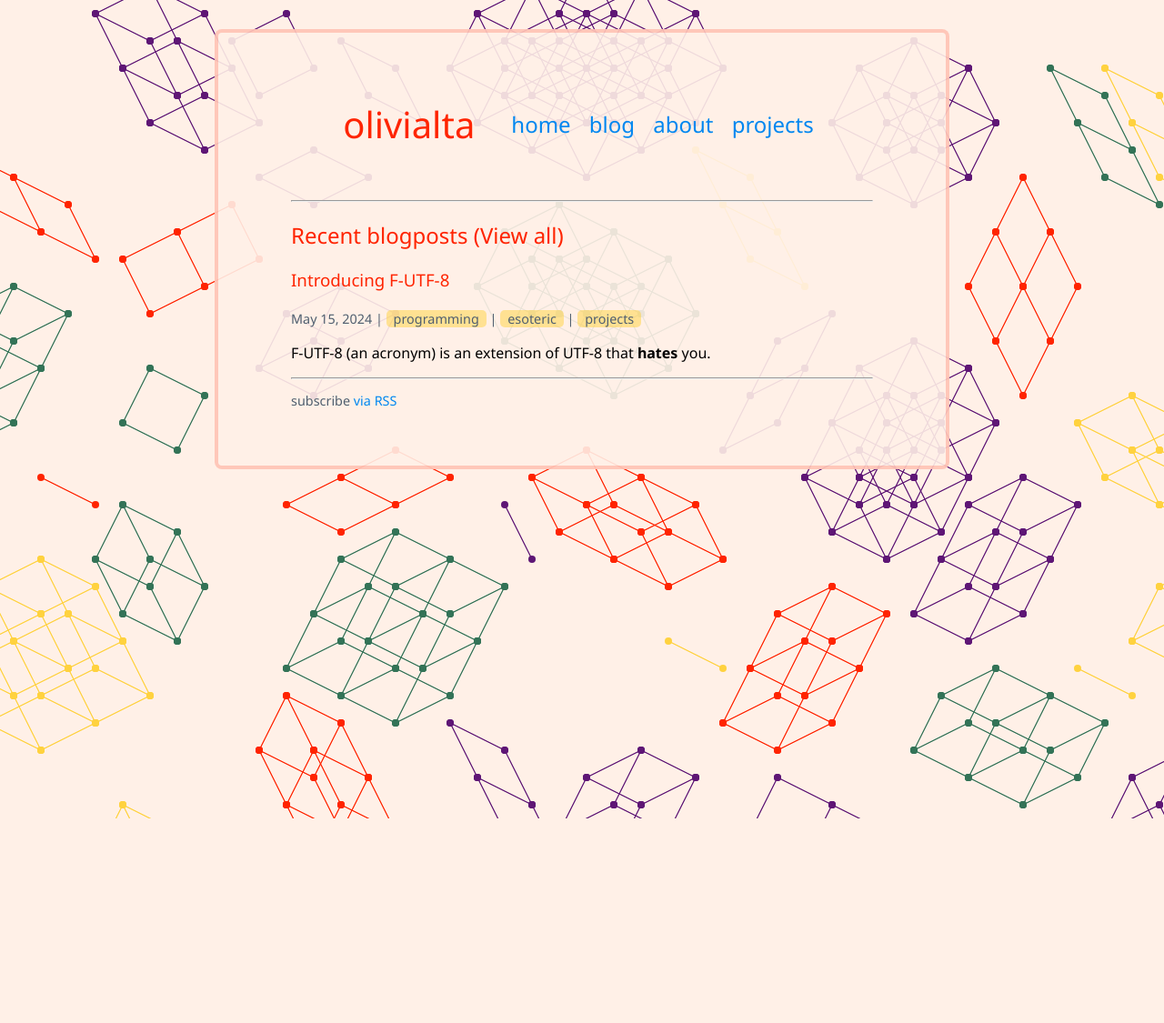
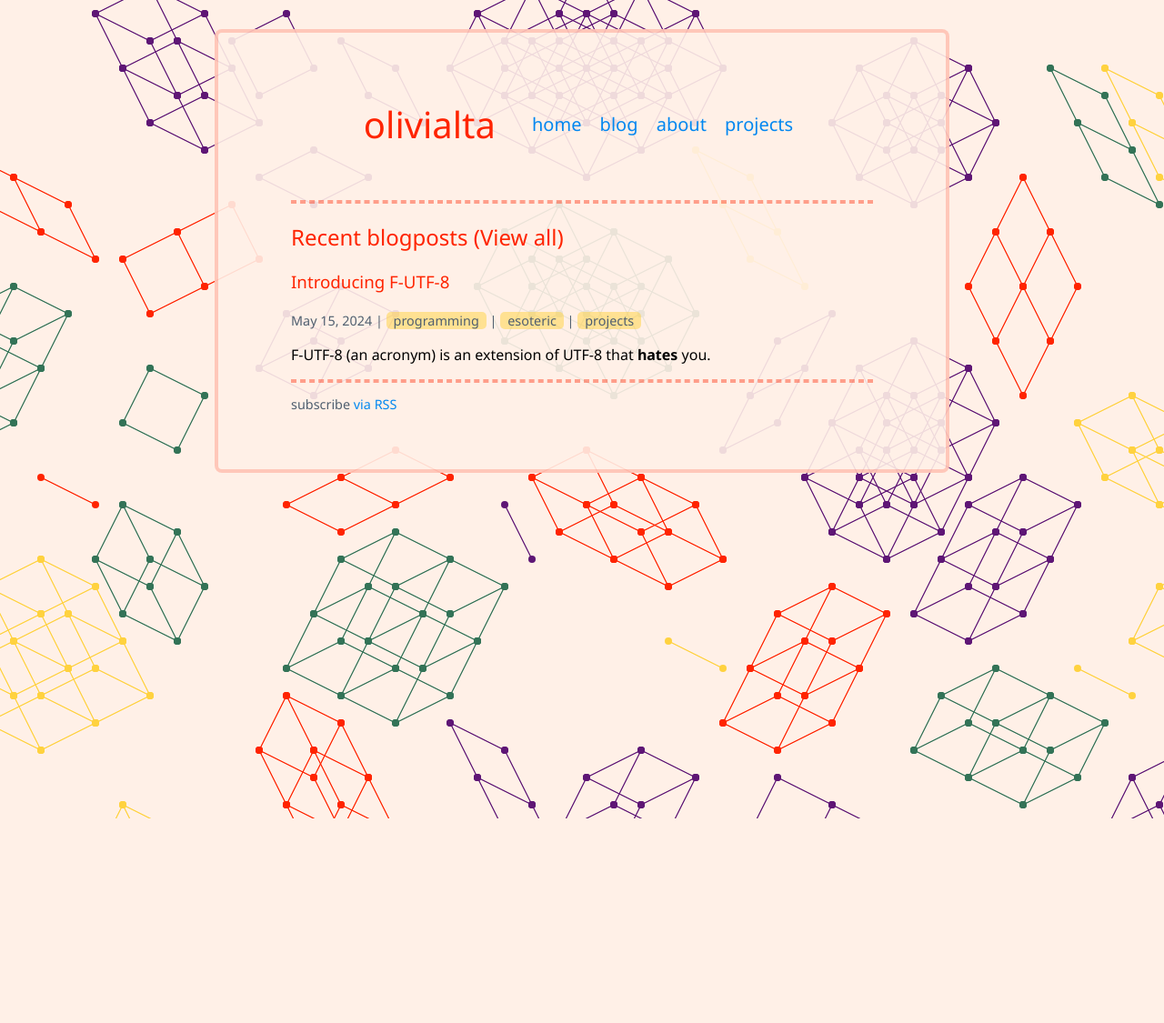
Before and after one commit to RocketRace/rocketrace.github.io, a Jekyll site: the page built from index.md, in a window 1280 px wide. Shown: the whole page at 91% size. Built offline with Jekyll 4.4.1, drawn with Linux system fonts in a browser that asks for light colours.

Commit message:
Undo merge conflict changes

```diff
--- a/assets/main.scss
+++ b/assets/main.scss
@@ -45,16 +45,22 @@ nav {
 
 .nav-link {
   margin: 0 0.5rem;
-  font-size: 0.8rem;
-  font-size: 1.5rem;
+  font-size: 1.25rem;
 }
-// all links
-a {
+
+.nav-link:visited {
   color: $marine;
-  text-decoration: underline solid $aqua 2px;
+  text-decoration-color: $marine;
 }
-a:hover {
-  color: $aqua
+
+.nav-link:visited:hover {
+  color: $aqua;
+  text-decoration-color: $aqua;
+}
+
+// dividers
+hr {
+  border: 2px dashed rgba($color: $tomato, $alpha: 0.4);
 }
 
 // Section titles
@@ -62,22 +68,7 @@ h1, h2, h3 {
   color: $tomato;
   font-weight: normal;
 }
-// Post feed
-.feed {
-  padding: 0
-}
-.feed-entry {
-  list-style: none;
-}
-.feed-header {
-  display: flex;
-  flex-direction: row;
-  justify-content: space-between;
-  align-items: baseline;
-}
-.excerpt-title {
-  font-size: 1.2rem;
-}
+
 
 // disable scrollbars and enable proper canvas sizing
 html,
```
